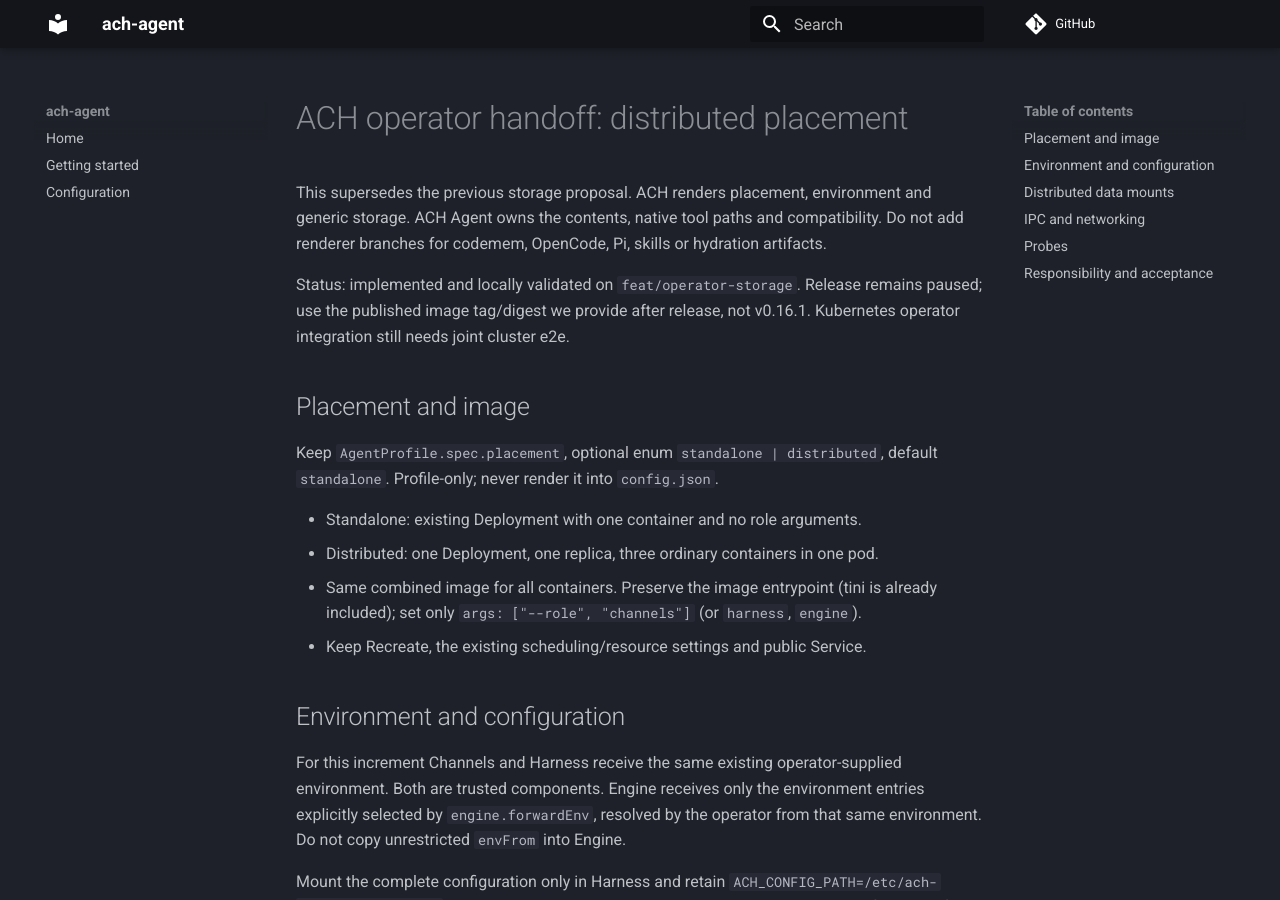
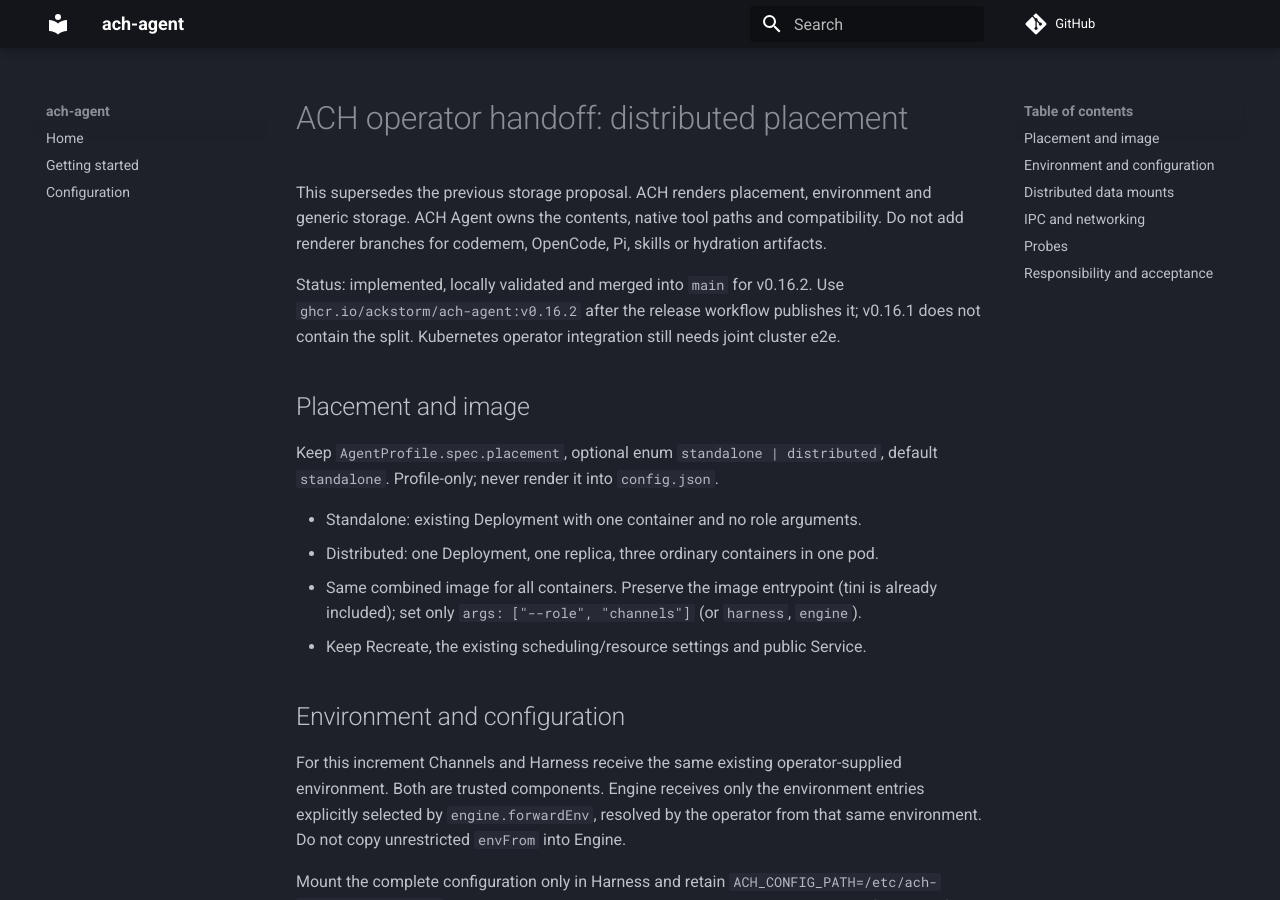
Before and after one commit to ackstorm/ach-agent, an MkDocs documentation site: the page built from docs/schemas/ach-deployment-modes.md, in a window 1280 px wide and 900 px high. Built offline with MkDocs 1.6.1 and Material for MkDocs 9.7.7, drawn with Linux system fonts in a browser that asks for light colours; comment, search, counter and statistics services are not loaded.

```diff
--- a/docs/schemas/ach-deployment-modes.md
+++ b/docs/schemas/ach-deployment-modes.md
@@ -4,9 +4,10 @@ This supersedes the previous storage proposal. ACH renders placement, environmen
 and generic storage. ACH Agent owns the contents, native tool paths and compatibility.
 Do not add renderer branches for codemem, OpenCode, Pi, skills or hydration artifacts.
 
-Status: implemented and locally validated on `feat/operator-storage`. Release
-remains paused; use the published image tag/digest we provide after release, not
-v0.16.1. Kubernetes operator integration still needs joint cluster e2e.
+Status: implemented, locally validated and merged into `main` for v0.16.2.
+Use `ghcr.io/ackstorm/ach-agent:v0.16.2` after the release workflow publishes it;
+v0.16.1 does not contain the split. Kubernetes operator integration still needs
+joint cluster e2e.
 
 ## Placement and image
 
--- a/pyproject.toml
+++ b/pyproject.toml
@@ -4,7 +4,7 @@ build-backend = "hatchling.build"
 
 [project]
 name = "ach-agent"
-version = "0.16.1"
+version = "0.16.2"
 description = "ACH Agent — execution plane harness for the ACH ecosystem"
 readme = "README.md"
 requires-python = ">=3.12,<3.14"
```
Also changed, not shown: CHANGELOG.md (+2 -0 lines), docs/references/2026-09-14-three-role-split.md (+2 -2 lines), 1 other file.
